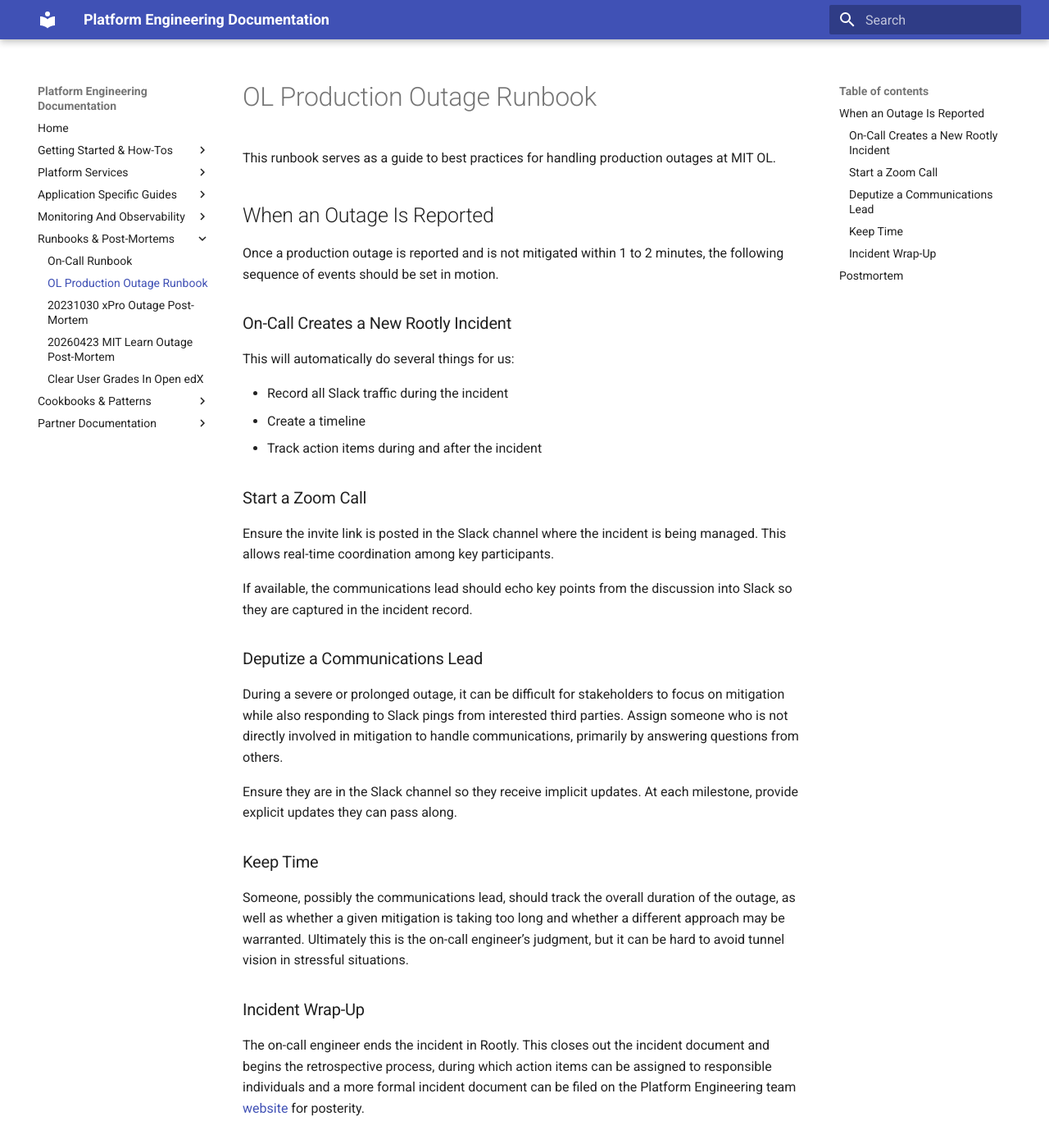
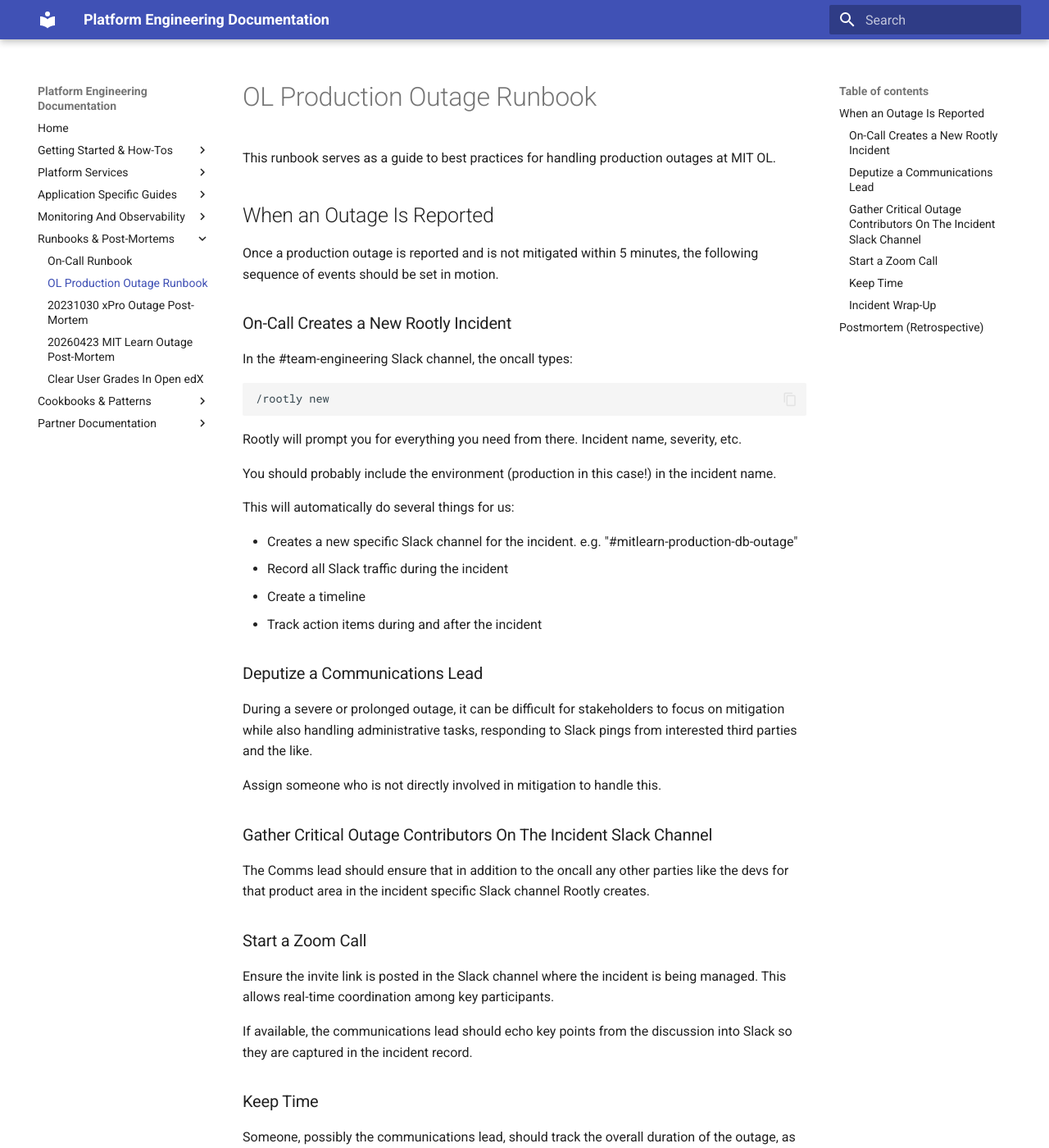
Before and after one commit to mitodl/platform-engineering-site, an MkDocs documentation site: the page built from docs/runbooks_post_mortems/ol_production_outage_runbook.md, in a window 1280 px wide and 1400 px high. Shown: the whole window at 82% size. Built offline with MkDocs 1.6.1 and Material for MkDocs 9.7.7, drawn with Linux system fonts in a browser that asks for light colours; some of the changed text lies outside the part shown.

Commit message:
fix: Update OL Production Outasge runbook based on feedback

````diff
--- a/docs/runbooks_post_mortems/ol_production_outage_runbook.md
+++ b/docs/runbooks_post_mortems/ol_production_outage_runbook.md
@@ -4,15 +4,38 @@
 
 ## When an Outage Is Reported
 
-Once a production outage is reported and is not mitigated within 1 to 2 minutes, the following sequence of events should be set in motion.
+Once a production outage is reported and is not mitigated within 5 minutes, the following sequence of events should be set in motion.
 
 ### On-Call Creates a New Rootly Incident
 
+In the #team-engineering Slack channel, the oncall types:
+
+```
+/rootly new
+```
+
+Rootly will prompt you for everything you need from there. Incident name, severity, etc.
+
+You should probably include the environment (production in this case!) in the incident name.
+
 This will automatically do several things for us:
 
+- Creates a new specific Slack channel for the incident. e.g. "#mitlearn-production-db-outage"
 - Record all Slack traffic during the incident
 - Create a timeline
 - Track action items during and after the incident
+
+
+### Deputize a Communications Lead
+
+During a severe or prolonged outage, it can be difficult for stakeholders to focus on mitigation while also handling
+administrative tasks, responding to Slack pings from interested third parties and the like.
+
+Assign someone who is not directly involved in mitigation to handle this.
+
+### Gather Critical Outage Contributors On The Incident Slack Channel
+The Comms lead should ensure that in addition to the oncall any other parties like the devs for that product area
+in the incident specific Slack channel Rootly creates.
 
 ### Start a Zoom Call
 
@@ -20,11 +43,6 @@
 
 If available, the communications lead should echo key points from the discussion into Slack so they are captured in the incident record.
 
-### Deputize a Communications Lead
-
-During a severe or prolonged outage, it can be difficult for stakeholders to focus on mitigation while also responding to Slack pings from interested third parties. Assign someone who is not directly involved in mitigation to handle communications, primarily by answering questions from others.
-
-Ensure they are in the Slack channel so they receive implicit updates. At each milestone, provide explicit updates they can pass along.
 ### Keep Time
 
 Someone, possibly the communications lead, should track the overall duration of the outage, as well as whether a given mitigation is taking too long and whether a different approach may be warranted. Ultimately this is the on-call engineer’s judgment, but it can be hard to avoid tunnel vision in stressful situations.
@@ -33,8 +51,8 @@
 
 The on-call engineer ends the incident in Rootly. This closes out the incident document and begins the retrospective process, during which action items can be assigned to responsible individuals and a more formal incident document can be filed on the Platform Engineering team [website](https://pe.ol.mit.edu) for posterity.
 
-## Postmortem
+## Postmortem (Retrospective)
 
 The on-call engineer who handled the incident is also responsible for preparing a postmortem, if one is warranted. Postmortems are useful whenever there is a significant outage or when questions remain about the exact nature of the incident.
 
-We should err on the side of holding one, because learning from past mistakes is how we raise the bar for ourselves as a team.
+Rootly will do a lot of the hard work of generating a Retrospective / Post Mortem document
````
